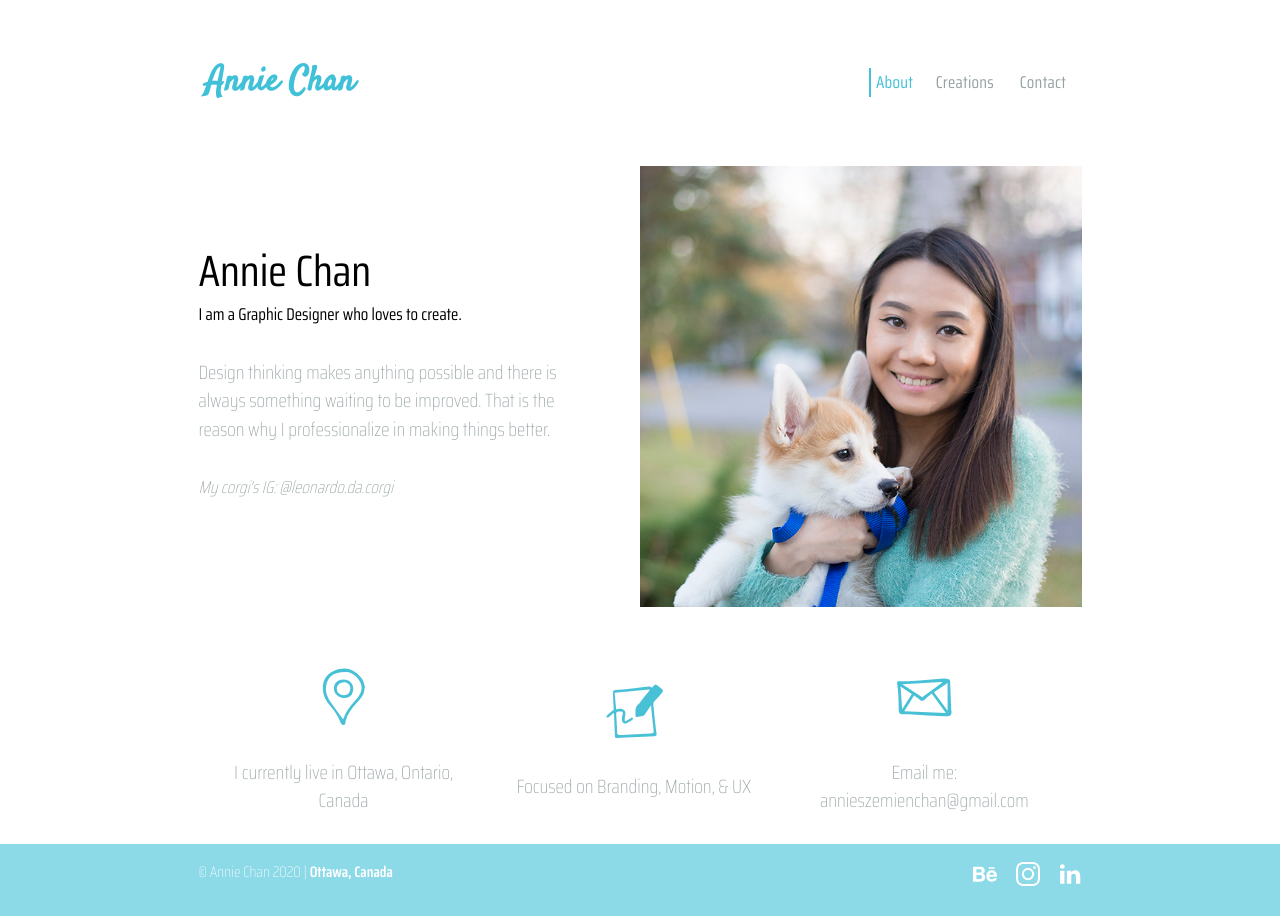
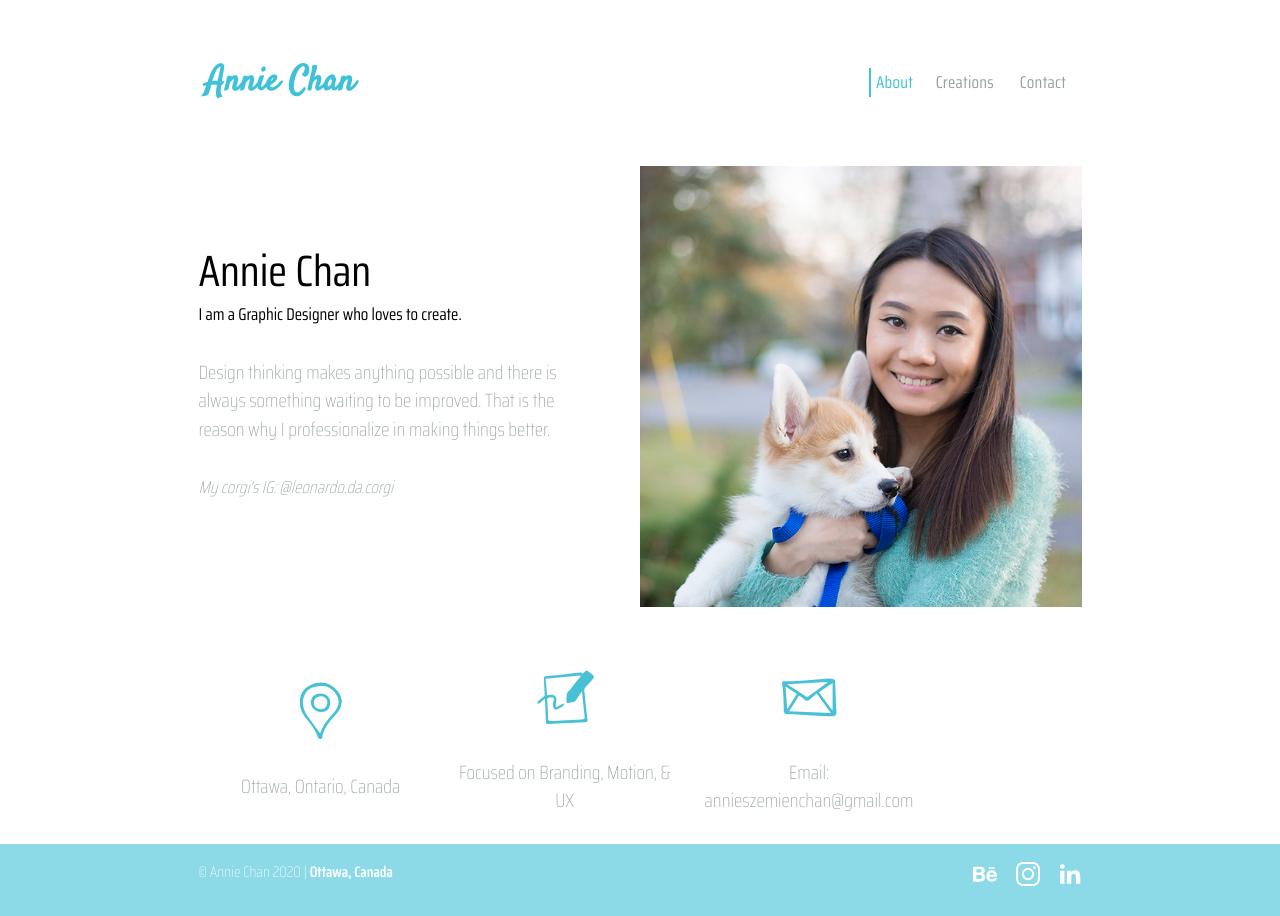
Before and after one commit to Anniechanster/anniechan.ca, a Jekyll site: the page built from about.html, in a window 1280 px wide. Built offline with Jekyll 4.4.1, drawn with Linux system fonts in a browser that asks for light colours.

Commit message:
Update about.html

```diff
--- a/about.html
+++ b/about.html
@@ -25,7 +25,7 @@ meta: Graphic Designer from Algonquin College.
       <i class="icon i-64">
         <img itemprop="image" src="{{site.baseurl}}/images/svg/destination.svg" alt="">
       </i>
-      <p itemprop="description" class="pad-t">I currently live in Ottawa, Ontario, Canada</p>
+      <p itemprop="description" class="pad-t">Ottawa, Ontario, Canada</p>
     </div>
 
     <div itemscope itemtype="https://schema.org/Photograph" class="unit [xs-1 s-1-2 m-1-3 l-1-3] gutter-1-2">
@@ -39,7 +39,7 @@ meta: Graphic Designer from Algonquin College.
       <i class="icon i-64">
         <img itemprop="image" src="{{site.baseurl}}/images/svg/mail.svg" alt="">
       </i>
-      <p itemprop="description" class="pad-t">Email me: annieszemienchan@gmail.com</p>
+      <p itemprop="description" class="pad-t">Email: annieszemienchan@gmail.com</p>
     </div>
 
   </div>
```
